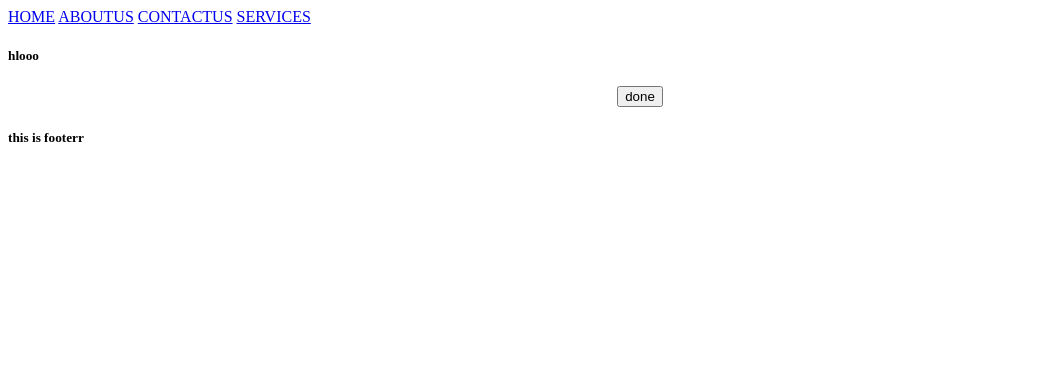
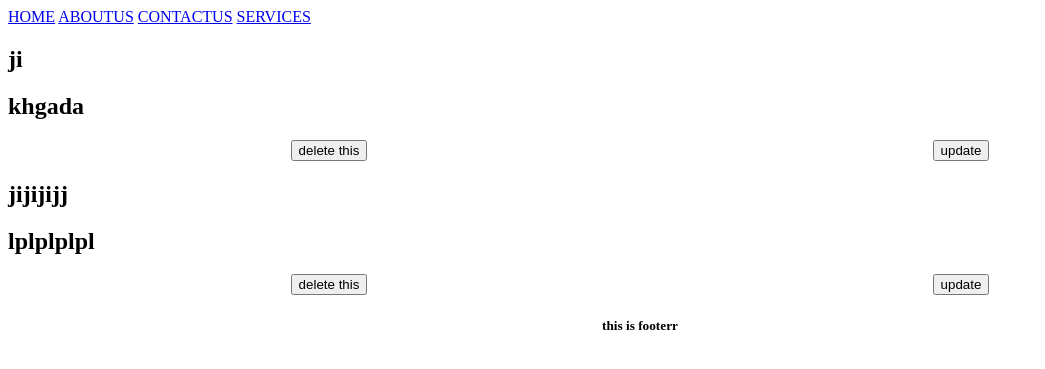
Before and after one commit to lamber2760/flask_project, a Flask app: page /services in a window 1280 px wide. Shown: the top 369 px of the page, without its empty margins (0-1045 px from the left). Run offline with Flask 3, Linux system fonts and the light colour scheme.

Commit message:
save_delete_update

```diff
--- a/main.py
+++ b/main.py
@@ -2,29 +2,19 @@ from flask import Flask
 from flask import render_template,request,redirect
 
 
-
-
 from flask_sqlalchemy import SQLAlchemy
-
-
-
-
 app=Flask(__name__)
 
 app.config["SQLALCHEMY_DATABASE_URI"] = "sqlite:///myfirstdb.db"
 db=SQLAlchemy(app)
 
-class contactUs(db.Model):
+class contact_Us(db.Model):
 
-    id = db.Column(db.Integer, primary_key=True,autoincrement=True)
-    Title = db.Column(db.String(120))
-    Message = db.Column(db.Text)
-
+    myid = db.Column(db.Integer, primary_key=True,autoincrement=True)
+    mytitle = db.Column(db.String(120))
+    mymessage = db.Column(db.Text)
 with app.app_context():
     db.create_all()
-
-
-
 
 @app.route("/")
 def homepage():
@@ -35,25 +25,52 @@ def aboutus():
     return render_template("aboutus.html")
 
 @app.route("/contactus")
-def contactus():
+def contact():
     return render_template("contactus.html")
 
 @app.route("/services")
 def services():
-    return render_template("services.html")
+    data=contact_Us.query.all()
+    return render_template("services.html",mydata=data)
 
-@app.route("/savethisdata",methods =["post"])
+@app.route("/savethisdata",methods =["POST"])
 def savethisdata():
     if request.method  =="POST":
-        mytitle=request.form.get("title")
+        title=request.form.get("title")
         message=request.form.get("msg")
 
-        data = contactUs(Title=mytitle,Message=message)
+        data=contact_Us(mytitle=title,mymessage=message)
         db.session.add(data)
         db.session.commit()
         return redirect("/contactus")
 
-    return"this is datt savee................"
+
+@app.route("/deletethisdata/<int:myid>",methods=["POST"])
+def deletethisdata(myid):
+    user=contact_Us.query.get(myid)
+    db.session.delete(user)
+    db.session.commit()
+    return redirect("/services")
+
+
+@app.route("/updatethisdata/<int:myid>",methods=["POST"])
+def updatathisdata(myid):
+    update=contact_Us.query.get(myid)
+    return render_template("update.html",yourdata=update)
+
+
+@app.route("/nowupdatethisdata/<int:myid>",methods=["POST"])
+def nowupdatethisdata(myid):
+    if request.method=="POST":
+        title=request.form.get("title")
+        message=request.form.get("msg")
+        data=contact_Us.query.get(myid)
+        data.mytitle = title
+        data.mymessage = message
+        db.session.commit()
+
+        return redirect("/services")
+
 
 if __name__ =="__main__":
-    app.run()
+    app.run(debug=True)
--- a/templates/navbar.html
+++ b/templates/navbar.html
@@ -15,6 +15,9 @@
     </div>
        {% block we %}{% endblock we %}
 
-    <h5>this is footerr</h5>
+
+
+
+    <h5 style="text-align: center;">this is footerr</h5>
 </body>
 </html>
--- a/templates/services.html
+++ b/templates/services.html
@@ -1,22 +1,80 @@
 {% extends "navbar.html" %}
 
 {% block we %}
+<style>
+    .card {
+	.card-title {
+		&.hidden {
+			text-indent:-9999px;
+		}
+	}
+	.card-image {
+		.card-badge {
+			position: absolute;
+			bottom: 0px;
+			width: 100%;
+			text-align: left;
+			text-transform: uppercase;
+			font-size: 0.9em;
+			padding: 0.2em 24px 0.8em 24px;
+			color: #fff;
+			z-index: 2;
+			.material-icons {
+				position:relative;
+				margin-right: 8px;
+				top: 7px;
+			}
+			+ .card-title {
+				padding-bottom:66px;
+			}
+		}
+	}
+	&.horizontal {
+		.card-image {
+			.card-badge {
+				text-align: center;
+				padding: 0.2em 0;
+				.material-icons {
+					display: none;
+				}
+			}
+		}
+	}
+}
+.card-action {white-space: nowrap;}
+</style>
 <div>
+      <section>
+          <div class="container">
               <div class="row">
-        <div class="col-sm-6 mb-3 mb-sm-0">
-          <div class="card">
-            <div class="card-body">
-              <h5 class="card-title">hlooo</h5>
+                {% for i in mydata %}
+				<div class="col s12 m6">
+					<div class="card horizontal">
+						<div class="card-stacked">
+							<div class="card-content">
+								<h1>{{i.mytitle}}</h1>
+							</div>
+							<div class="card-content">
+								<h2>{{i.mymessage}}</h2>
 						  </div>
 						</div>
 					</div>
-       <div style="text-align: center;">
-        <form>
-            <button type="submit">done</button>
+					<div style="    display: flex;justify-content: space-around;}">
+                        <form action="/deletethisdata/{{i.myid}}" method="POST">
+                            <button type="submit"> delete this</button>
+                          </form>
+                          <form action="/updatethisdata/{{i.myid}}" method="POST">
+                              <button  type="submit" class="btn btn-success">update</button>
                           </form>
                     </div>
 			  </div>
+				{% endfor %}
+                  </div>
+                </div>
+          </div>
+      </section>
 
 
+</div>
 
 {% endblock we %}
```
Also changed, not shown: templates/contactus.html (+11 -14 lines), templates/update.html (added, +21 -0 lines), instance/myfirstdb.db. Lines whose indentation alone changed are shown as unchanged.
